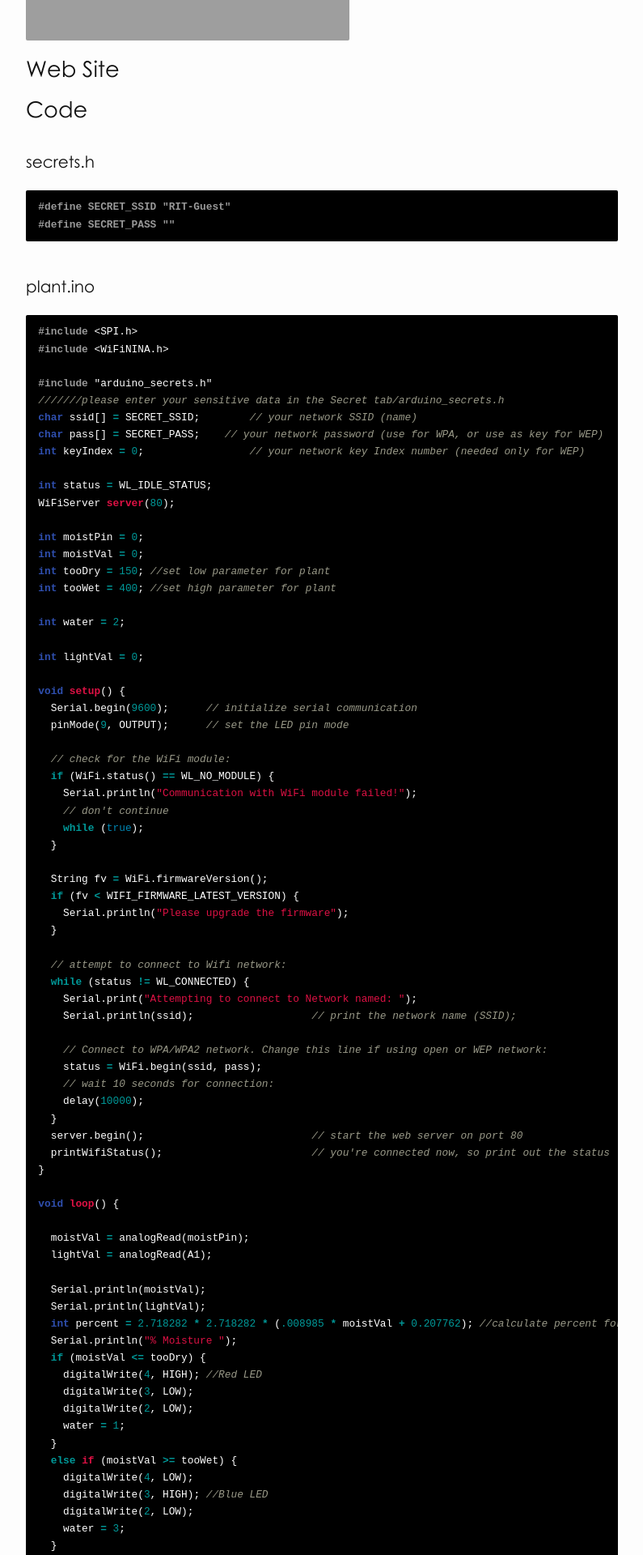
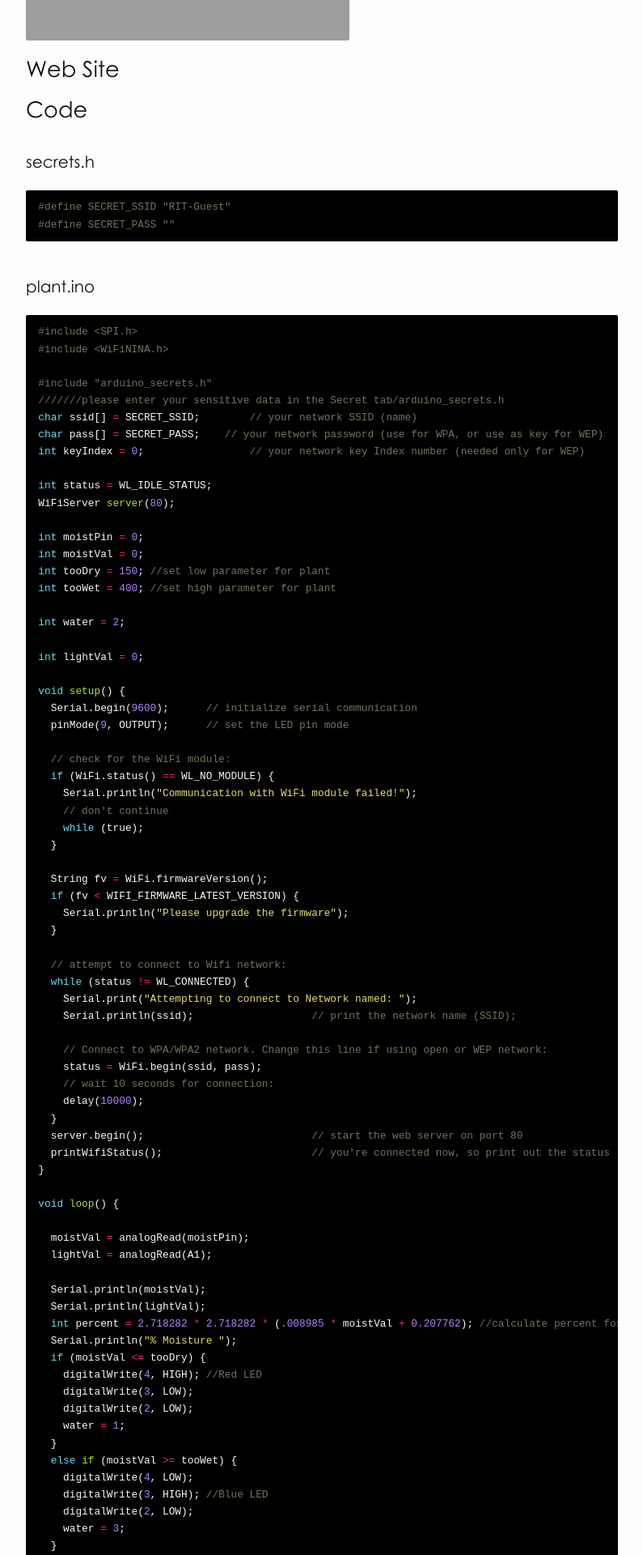
Before and after one commit to Dayn9/dayn9.github.io, a Jekyll site: the page built from _posts/projects/2020-11-23-social-planter.md, in a window 1280 px wide. Shown: the part 2686-4606 px from the top of the page at 81% size, without its empty margins (242-1037 px from the left). Built offline with Jekyll 4.4.1, drawn with Linux system fonts in a browser that asks for light colours.

Commit message:
Improved color for theme on Syntax highlighting
Still doesn't quite work for C#

```diff
--- a/_sass/minima/_syntax-highlighting.scss
+++ b/_sass/minima/_syntax-highlighting.scss
@@ -8,64 +8,73 @@
   .highlighter-rouge & {
     background: #eef;
   }
-
-  .c     { color: #998; font-style: italic } // Comment
-  .err   { color: #a61717; background-color: #e3d2d2 } // Error
-  .k     { color: #099; font-weight: bold } // Keyword
-  .o     { color: #099; font-weight: bold } // Operator
-  .cm    { color: #998; font-style: italic } // Comment.Multiline
-  .cp    { color: #999; font-weight: bold } // Comment.Preproc
-  .c1    { color: #998; font-style: italic } // Comment.Single
-  .cs    { color: #999; font-weight: bold; font-style: italic } // Comment.Special
-  .gd    { color: #000; background-color: #fdd } // Generic.Deleted
-  .gd .x { color: #000; background-color: #faa } // Generic.Deleted.Specific
-  .ge    { font-style: italic } // Generic.Emph
-  .gr    { color: #a00 } // Generic.Error
-  .gh    { color: #999 } // Generic.Heading
-  .gi    { color: #000; background-color: #dfd } // Generic.Inserted
-  .gi .x { color: #000; background-color: #afa } // Generic.Inserted.Specific
-  .go    { color: #888 } // Generic.Output
-  .gp    { color: #555 } // Generic.Prompt
-  .gs    { font-weight: bold } // Generic.Strong
-  .gu    { color: #aaa } // Generic.Subheading
-  .gt    { color: #a00 } // Generic.Traceback
-  .kc    { font-weight: bold } // Keyword.Constant
-  .kd    { font-weight: bold } // Keyword.Declaration
-  .kp    { font-weight: bold } // Keyword.Pseudo
-  .kr    { font-weight: bold } // Keyword.Reserved
-  .kt    { color: rgb(47, 79, 175); font-weight: bold } // Keyword.Type
-  .m     { color: #099 } // Literal.Number
-  .s     { color: #d14 } // Literal.String
-  .na    { color: #008080 } // Name.Attribute
-  .nb    { color: #0086B3 } // Name.Builtin
-  .nc    { color: rgb(47, 79, 175); font-weight: bold } // Name.Class
-  .no    { color: #008080 } // Name.Constant
-  .ni    { color: #800080 } // Name.Entity
-  .ne    { color: #d14; font-weight: bold } // Name.Exception
-  .nf    { color: #d14; font-weight: bold } // Name.Function
-  .nn    { color: #555 } // Name.Namespace
-  .nt    { color: #000080 } // Name.Tag
-  .nv    { color: #008080 } // Name.Variable
-  .ow    { font-weight: bold } // Operator.Word
-  .w     { color: #bbb } // Text.Whitespace
-  .mf    { color: #099 } // Literal.Number.Float
-  .mh    { color: #099 } // Literal.Number.Hex
-  .mi    { color: #099 } // Literal.Number.Integer
-  .mo    { color: #099 } // Literal.Number.Oct
-  .sb    { color: #d14 } // Literal.String.Backtick
-  .sc    { color: #d14 } // Literal.String.Char
-  .sd    { color: #d14 } // Literal.String.Doc
-  .s2    { color: #d14 } // Literal.String.Double
-  .se    { color: #d14 } // Literal.String.Escape
-  .sh    { color: #d14 } // Literal.String.Heredoc
-  .si    { color: #d14 } // Literal.String.Interpol
-  .sx    { color: #d14 } // Literal.String.Other
-  .sr    { color: #009926 } // Literal.String.Regex
-  .s1    { color: #d14 } // Literal.String.Single
-  .ss    { color: #990073 } // Literal.String.Symbol
-  .bp    { color: #999 } // Name.Builtin.Pseudo
-  .vc    { color: #008080 } // Name.Variable.Class
-  .vg    { color: #008080 } // Name.Variable.Global
-  .vi    { color: #008080 } // Name.Variable.Instance
-  .il    { color: #099 } // Literal.Number.Integer.Long
+.hll { background-color: #49483e }
+.c { color: #75715e } /* Comment */
+.err { color: #960050; background-color: #1e0010 } /* Error */
+.k { color: #66d9ef } /* Keyword */
+.l { color: #ae81ff } /* Literal */
+.n { color: #f8f8f2 } /* Name */
+.o { color: #f92672 } /* Operator */
+.p { color: #f8f8f2 } /* Punctuation */
+.ch { color: #75715e } /* Comment.Hashbang */
+.cm { color: #75715e } /* Comment.Multiline */
+.cp { color: #75715e } /* Comment.Preproc */
+.cpf { color: #75715e } /* Comment.PreprocFile */
+.c1 { color: #75715e } /* Comment.Single */
+.cs { color: #75715e } /* Comment.Special */
+.gd { color: #f92672 } /* Generic.Deleted */
+.ge { font-style: italic } /* Generic.Emph */
+.gi { color: #a6e22e } /* Generic.Inserted */
+.gs { font-weight: bold } /* Generic.Strong */
+.gu { color: #75715e } /* Generic.Subheading */
+.kc { color: #66d9ef } /* Keyword.Constant */
+.kd { color: #66d9ef } /* Keyword.Declaration */
+.kn { color: #f92672 } /* Keyword.Namespace */
+.kp { color: #66d9ef } /* Keyword.Pseudo */
+.kr { color: #66d9ef } /* Keyword.Reserved */
+.kt { color: #66d9ef } /* Keyword.Type */
+.ld { color: #e6db74 } /* Literal.Date */
+.m { color: #ae81ff } /* Literal.Number */
+.s { color: #e6db74 } /* Literal.String */
+.na { color: #a6e22e } /* Name.Attribute */
+.nb { color: #f8f8f2 } /* Name.Builtin */
+.nc { color: #a6e22e } /* Name.Class */
+.no { color: #66d9ef } /* Name.Constant */
+.nd { color: #a6e22e } /* Name.Decorator */
+.ni { color: #f8f8f2 } /* Name.Entity */
+.ne { color: #a6e22e } /* Name.Exception */
+.nf { color: #a6e22e } /* Name.Function */
+.nl { color: #f8f8f2 } /* Name.Label */
+.nn { color: #f8f8f2 } /* Name.Namespace */
+.nx { color: #a6e22e } /* Name.Other */
+.py { color: #f8f8f2 } /* Name.Property */
+.nt { color: #f92672 } /* Name.Tag */
+.nv { color: #f8f8f2 } /* Name.Variable */
+.ow { color: #f92672 } /* Operator.Word */
+.w { color: #f8f8f2 } /* Text.Whitespace */
+.mb { color: #ae81ff } /* Literal.Number.Bin */
+.mf { color: #ae81ff } /* Literal.Number.Float */
+.mh { color: #ae81ff } /* Literal.Number.Hex */
+.mi { color: #ae81ff } /* Literal.Number.Integer */
+.mo { color: #ae81ff } /* Literal.Number.Oct */
+.sa { color: #e6db74 } /* Literal.String.Affix */
+.sb { color: #e6db74 } /* Literal.String.Backtick */
+.sc { color: #e6db74 } /* Literal.String.Char */
+.dl { color: #e6db74 } /* Literal.String.Delimiter */
+.sd { color: #e6db74 } /* Literal.String.Doc */
+.s2 { color: #e6db74 } /* Literal.String.Double */
+.se { color: #ae81ff } /* Literal.String.Escape */
+.sh { color: #e6db74 } /* Literal.String.Heredoc */
+.si { color: #e6db74 } /* Literal.String.Interpol */
+.sx { color: #e6db74 } /* Literal.String.Other */
+.sr { color: #e6db74 } /* Literal.String.Regex */
+.s1 { color: #e6db74 } /* Literal.String.Single */
+.ss { color: #e6db74 } /* Literal.String.Symbol */
+.bp { color: #f8f8f2 } /* Name.Builtin.Pseudo */
+.fm { color: #a6e22e } /* Name.Function.Magic */
+.vc { color: #f8f8f2 } /* Name.Variable.Class */
+.vg { color: #f8f8f2 } /* Name.Variable.Global */
+.vi { color: #f8f8f2 } /* Name.Variable.Instance */
+.vm { color: #f8f8f2 } /* Name.Variable.Magic */
+.il { color: #ae81ff } /* Literal.Number.Integer.Long */
 }
```
